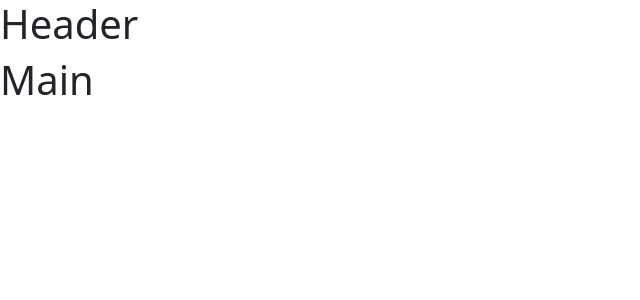
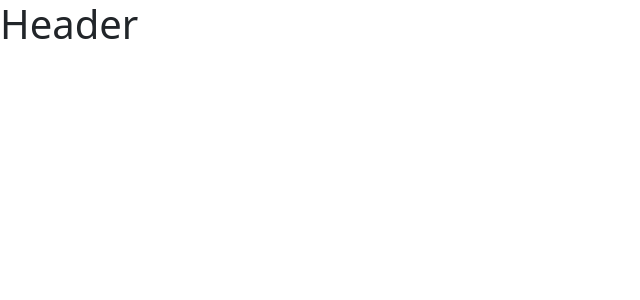
Before and after one commit to TanaraCavalcante/vite-tanagi, a Vue app: page / in a window 1280 px wide. Shown: the top 300 px of the page, without its empty margins (0-640 px from the left). Built offline with nearby package versions, Linux system fonts and the light colour scheme.

Commit message:
home. vue page

```diff
--- a/src/App.vue
+++ b/src/App.vue
@@ -1,6 +1,6 @@
 <script>
 import AppHeader from './components/AppHeader.vue';
-import AppMain from './components/AppMain.vue';
+
 
 
 export default {
@@ -11,14 +11,14 @@
   },
   components:{
   AppHeader,
-  AppMain
+
   }
 }
 </script>
 
 <template>
 <AppHeader/>
-<AppMain/>
+
 </template>
 
 <style lang="scss">
--- a/src/components/AppMain.vue
+++ b/src/pages/Movies.vue
@@ -12,7 +12,7 @@
 </script>
 
 <template>
-<h1>Main</h1>
+<h1>Movies</h1>
 </template>
 
 <style scoped>
```
Also changed, not shown: src/pages/home.vue (added, +20 -0 lines).
